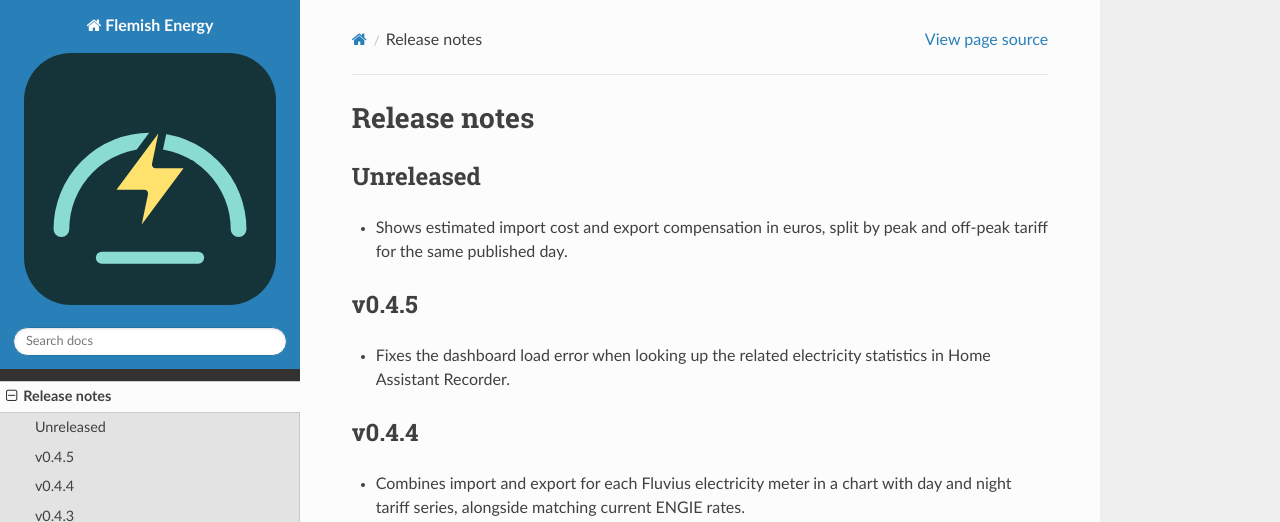
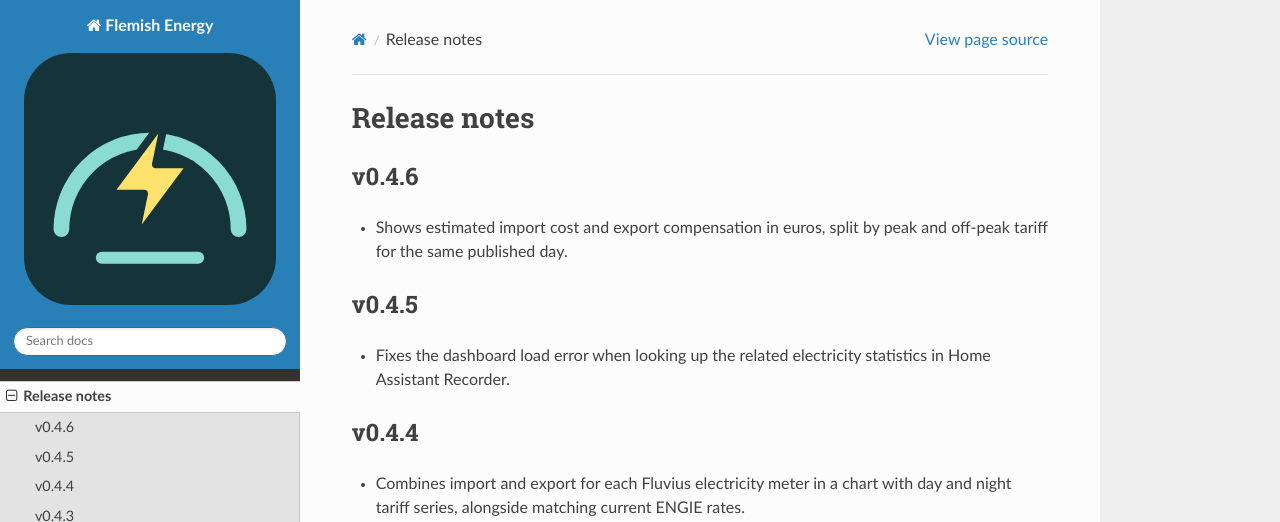
Before and after one commit to arrys/ha-flemish-energy, a Sphinx documentation site: the page built from docs/changelog.md, in a window 1280 px wide and 900 px high. Shown: the top 522 px of the window. Built offline with Sphinx 7.4.7 and the Read the Docs theme 3.1.0, drawn with Linux system fonts in a browser that asks for light colours; the version number could not be read and is left out.

Commit message:
Prepare Flemish Energy v0.4.6

```diff
--- a/docs/changelog.md
+++ b/docs/changelog.md
@@ -1,6 +1,6 @@
 # Release notes
 
-## Unreleased
+## v0.4.6
 
 - Shows estimated import cost and export compensation in euros, split by peak and off-peak tariff for the same published day.
 
```
Also changed, not shown: 1 other file.
